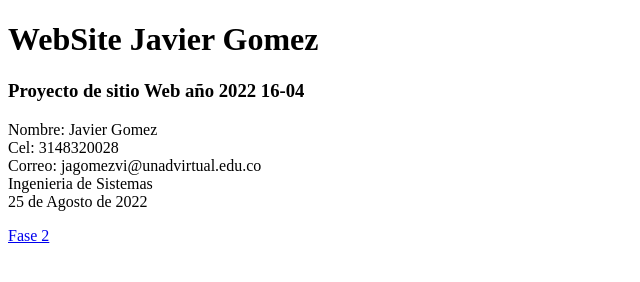
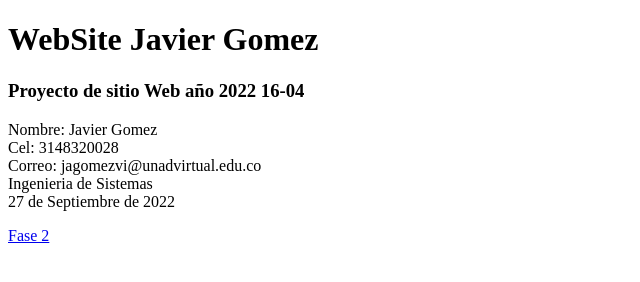
Before and after one commit to Jagomezvi/DSW-javierGomez, a plain HTML site: page index.html in a window 1280 px wide. Shown: the full height of the page, 0-640 px from the left. Drawn offline with Linux system fonts and the light colour scheme.

Commit message:
Update WebSite
Small changes on Dates

```diff
--- a/index.html
+++ b/index.html
@@ -12,7 +12,7 @@
         Cel: 3148320028<br>
         Correo: jagomezvi@unadvirtual.edu.co<br>
         Ingenieria de Sistemas<br>
-        25 de Agosto de 2022<br>
+        27 de Septiembre de 2022<br>
     </p>
     <a href="fase2/design.html">Fase 2</a>
 </head>
```
Also changed, not shown: fase2/design.html (+1 -1 lines).
